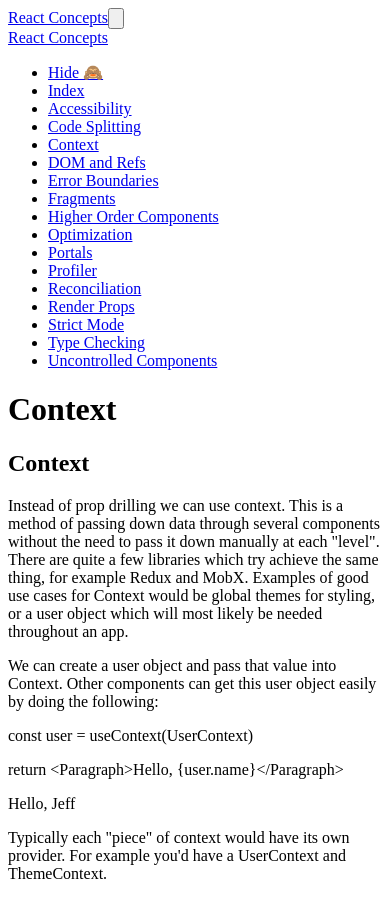
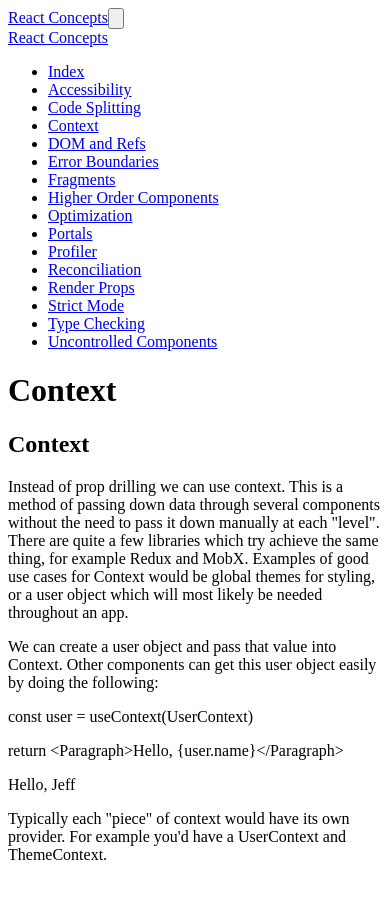
Before and after one commit to danbfield/react-concepts, a Next.js app in the folder app/: page /context in a window 390 px wide. Built offline with nearby package versions, Linux system fonts and the light colour scheme.

Commit message:
Add mobile menu click event

```diff
--- a/app/components/NavigationMenu.js
+++ b/app/components/NavigationMenu.js
@@ -2,40 +2,58 @@ import { useState } from 'react'
 import PropTypes from 'prop-types'
 import MenuIcon from './MenuIcon'
 
+const mainMenuStyle = [
+  'bg-blue-800',
+  'text-blue-100',
+  'w-1/4',
+  'space-y-6',
+  'py-8',
+  'px-4',
+  'absolute',
+  'inset-y-0',
+  'left-0',
+  'transform',
+  '-translate-x-full',
+  'transition',
+  'duration-200',
+  'ease-in-out',
+  'md:relative',
+  'md:translate-x-0',
+]
+
 export default function NavigationMenu({ items }) {
-  const [menuIsHidden, setMenuIsHidden] = useState(false)
+  const [menuClasses, setMenuClasses] = useState(mainMenuStyle)
 
-  const toggleMenu = () => setMenuIsHidden(!menuIsHidden)
+  const handleMobileButtonClick = () => {
+    const translateClass = '-translate-x-full'
 
-  const menuText = menuIsHidden ? 'Show 🙉' : 'Hide 🙈'
+    const array = menuClasses.includes(translateClass)
+      ? menuClasses.filter((element) => element !== '-translate-x-full')
+      : [...menuClasses, translateClass]
+
+    setMenuClasses(array)
+  }
 
   return (
     <>
       <div className="bg-gray-800 text-gray-100 flex justify-between md:hidden">
-        <a href="/" class="px-4 text-white flex items-center space-x-2">
+        <a href="/" className="px-4 text-white flex items-center space-x-2">
           <span className="text-2xl font-bold">React Concepts</span>
         </a>
-        <button className="p-4 focus:outline-none focus:bg-gray-700">
+        <button
+          className="p-4 focus:outline-none focus:bg-gray-700"
+          onClick={handleMobileButtonClick}
+        >
           <MenuIcon />
         </button>
       </div>
-      <div className="bg-blue-800 text-blue-100 w-1/4 space-y-6 py-8 px-4 absolute inset-y-0 left-0 transform -translate-x-full transition duration-200 ease-in-out md:relative md:translate-x-0">
-        <a href="/" class="px-4 text-white flex items-center space-x-2">
+      <div className={menuClasses.join(' ')}>
+        <a href="/" className="px-4 text-white flex items-center space-x-2">
           <span className="text-2xl font-bold">React Concepts</span>
         </a>
         <nav>
           <ul>
-            <li>
-              <a
-                className="mobile__hide-menu block py-2.5 px-4 rounded hover:bg-blue-700 transition duration-200"
-                onClick={toggleMenu}
-                href="#"
-              >
-                {menuText}
-              </a>
-            </li>
-            {!menuIsHidden &&
-              items.map((item, index) => (
+            {items.map((item, index) => (
               <li key={index}>
                 <a
                   className="block py-2.5 px-4 rounded hover:bg-blue-700 transition duration-200"
```
Lines whose indentation alone changed are shown as unchanged.
